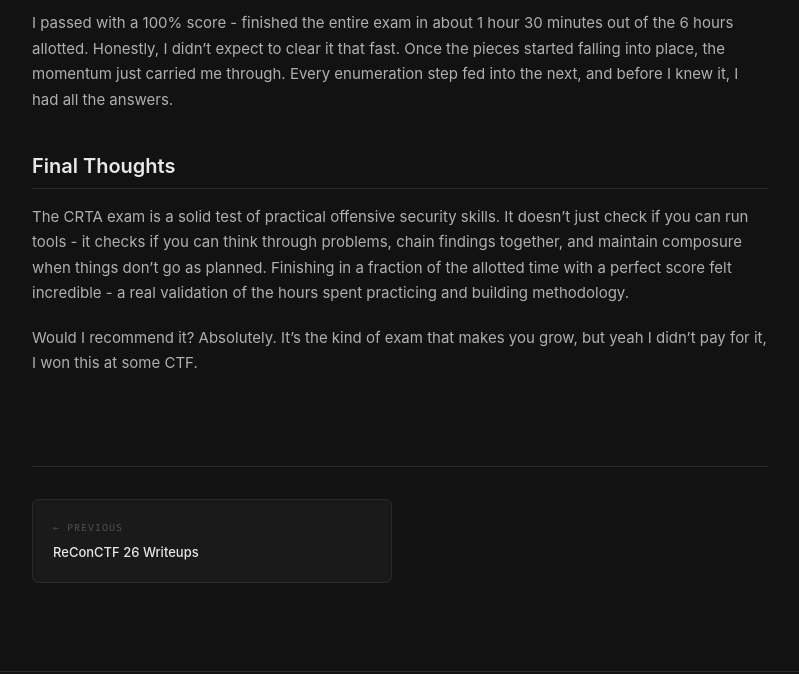
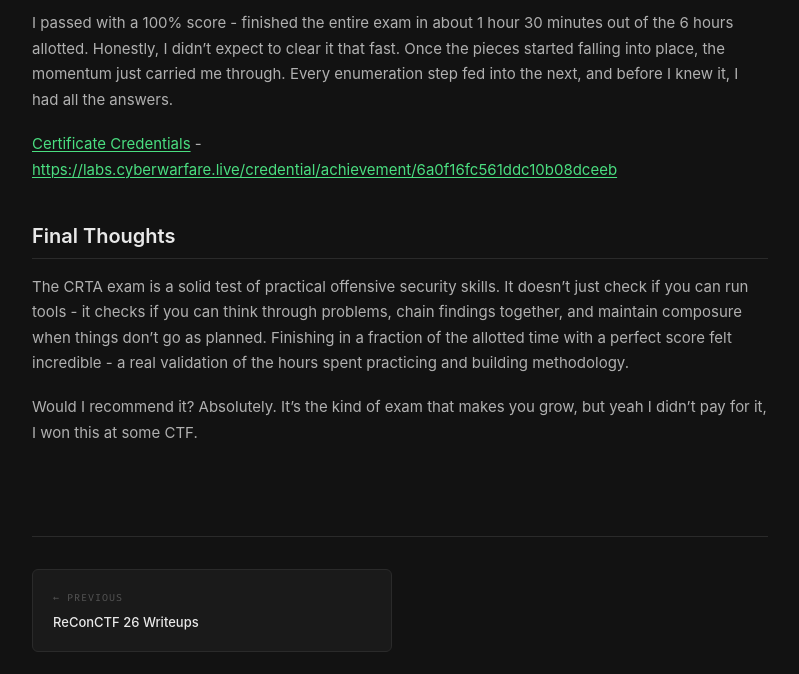
Before and after one commit to swarnimbandekar/swarnimbandekar.github.io, an Astro site: page /blog/crta in a window 1280 px wide. Shown: the part 3120-3794 px from the top of the page, without its empty margins (240-1039 px from the left). Built offline with nearby package versions, Linux system fonts and the light colour scheme; Astro itself is replaced by a stand-in of ours; a web font is replaced by a local one.

Commit message:
cert creds

```diff
--- a/src/content/blog/crta.md
+++ b/src/content/blog/crta.md
@@ -61,6 +61,8 @@
 
 I passed with a 100% score - finished the entire exam in about 1 hour 30 minutes out of the 6 hours allotted. Honestly, I didn't expect to clear it that fast. Once the pieces started falling into place, the momentum just carried me through. Every enumeration step fed into the next, and before I knew it, I had all the answers.
 
+[Certificate Credentials](https://labs.cyberwarfare.live/credential/achievement/6a0f16fc561ddc10b08dceeb) - https://labs.cyberwarfare.live/credential/achievement/6a0f16fc561ddc10b08dceeb
+
 ## Final Thoughts
 
 The CRTA exam is a solid test of practical offensive security skills. It doesn't just check if you can run tools - it checks if you can think through problems, chain findings together, and maintain composure when things don't go as planned. Finishing in a fraction of the allotted time with a perfect score felt incredible - a real validation of the hours spent practicing and building methodology.
```
